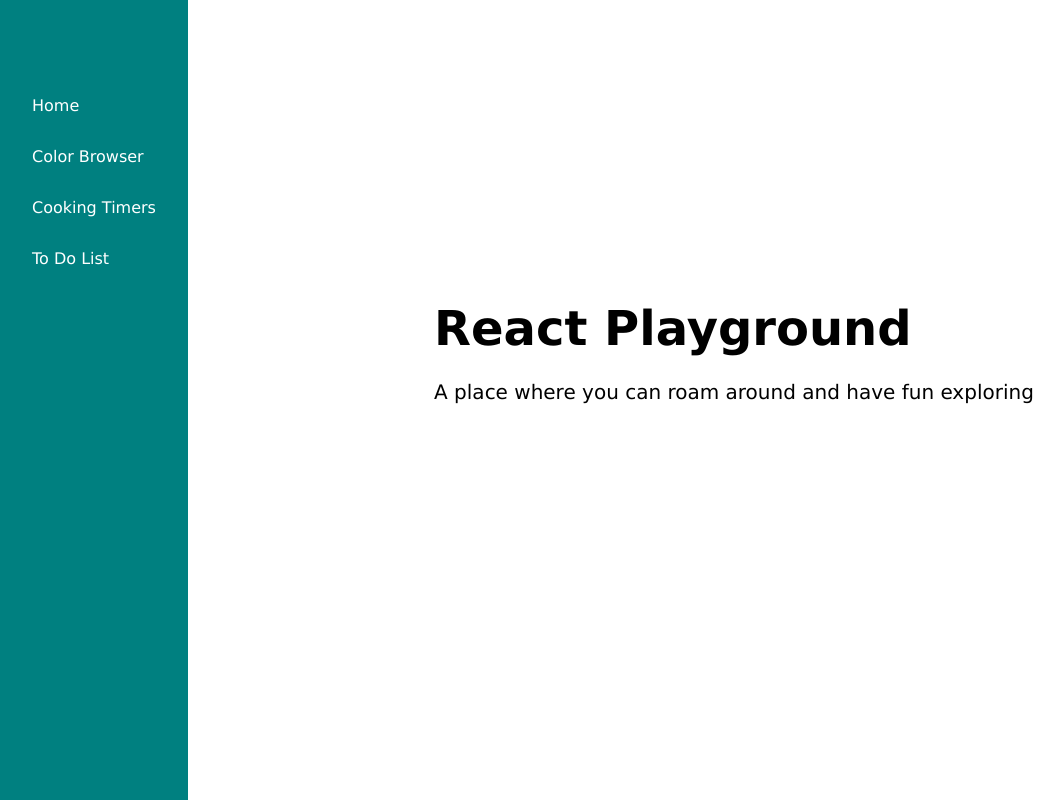
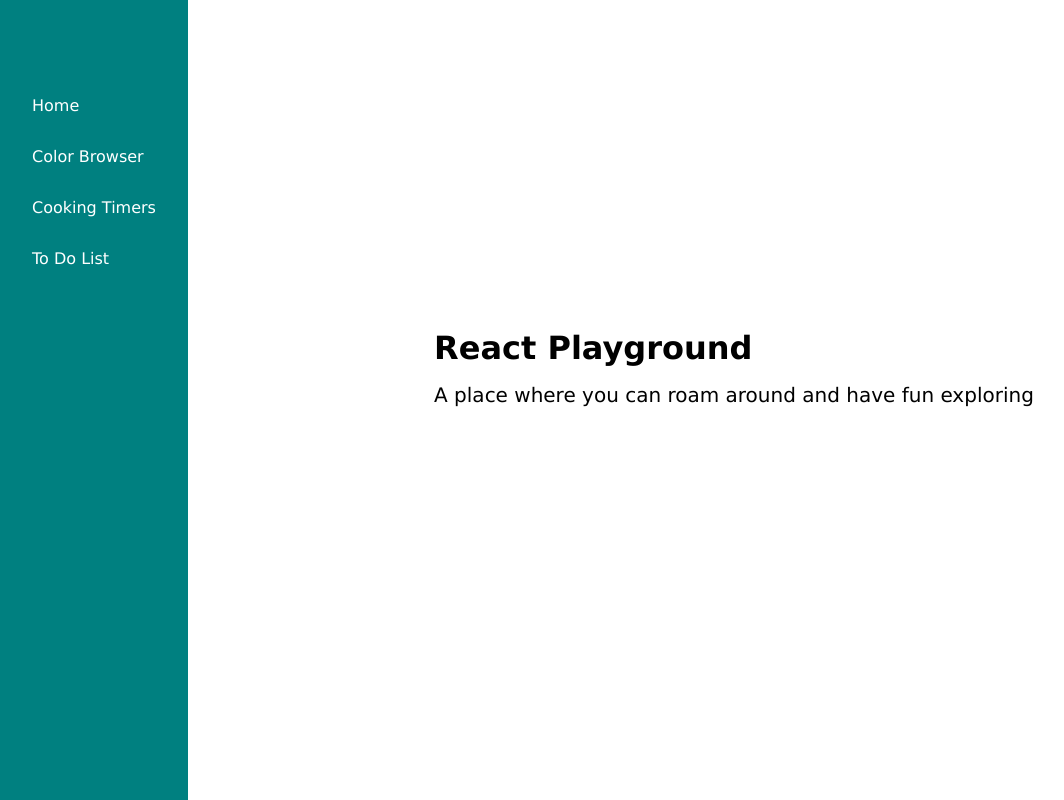
Before and after one commit to Pumala/react-playground, a React (Create React App) app: page / in a window 1280 px wide. Shown: the whole page, without its empty margins (0-1064 px from the left). Built offline with nearby package versions, Linux system fonts and the light colour scheme.

Commit message:
change title size

```diff
--- a/package.json
+++ b/package.json
@@ -2,8 +2,10 @@
   "name": "react-playground",
   "version": "0.1.0",
   "private": true,
+  "homepage": "https://pumala.github.io/react-playground",
   "dependencies": {
     "bootstrap": "^4.3.1",
+    "gh-pages": "^2.0.1",
     "node-sass": "^4.11.0",
     "normalize.css": "^8.0.1",
     "react": "^16.8.6",
@@ -18,7 +20,9 @@
     "start": "react-scripts start",
     "build": "react-scripts build",
     "test": "react-scripts test",
-    "eject": "react-scripts eject"
+    "eject": "react-scripts eject",
+    "predeploy": "yarn run build",
+    "deploy": "gh-pages -d build"
   },
   "eslintConfig": {
     "extends": "react-app"
--- a/src/components/Home/Home.scss
+++ b/src/components/Home/Home.scss
@@ -6,7 +6,7 @@
     place-items: center center;
      > .content {
         h1 {
-            font-size: 3rem;
+            font-size: 2rem;
             margin-top: -2em;
             margin-bottom: .5em;
         }
```
Also changed, not shown: 1 other file (tests, documents, lock files or other folders).
